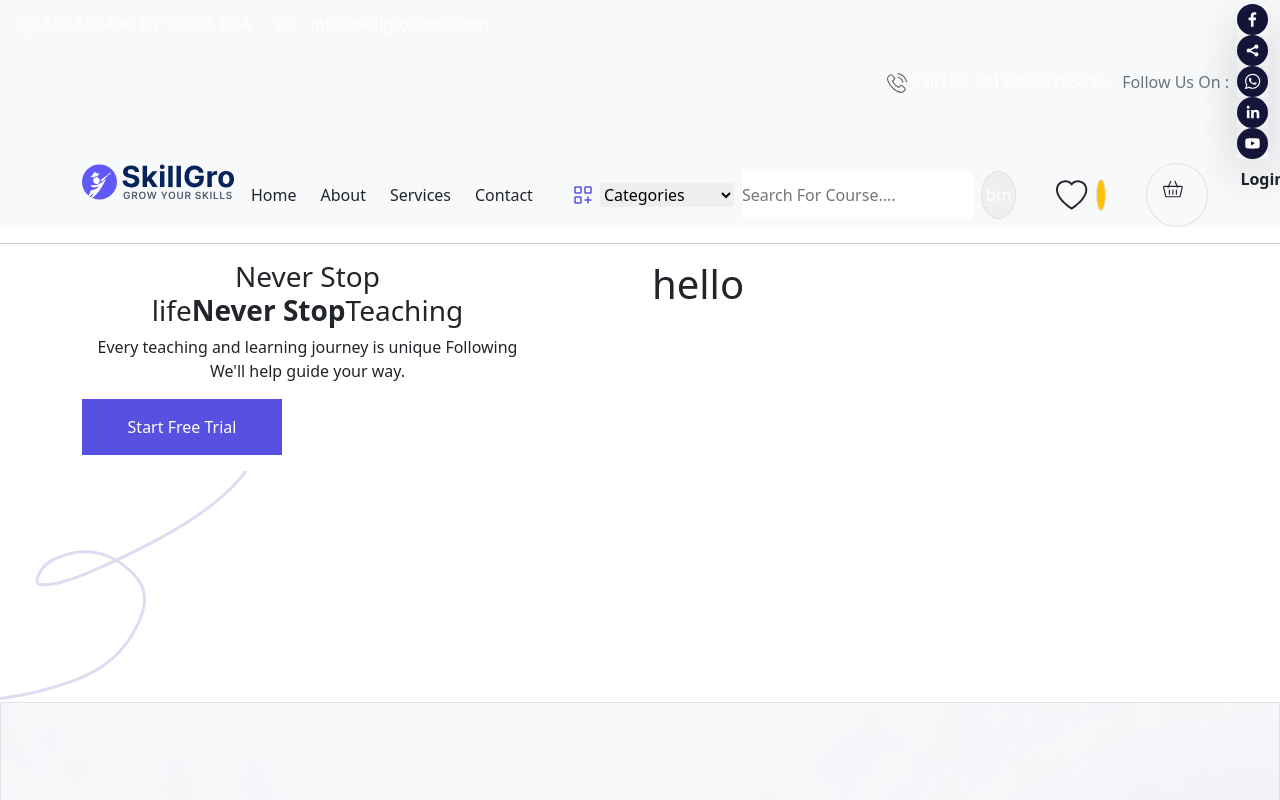
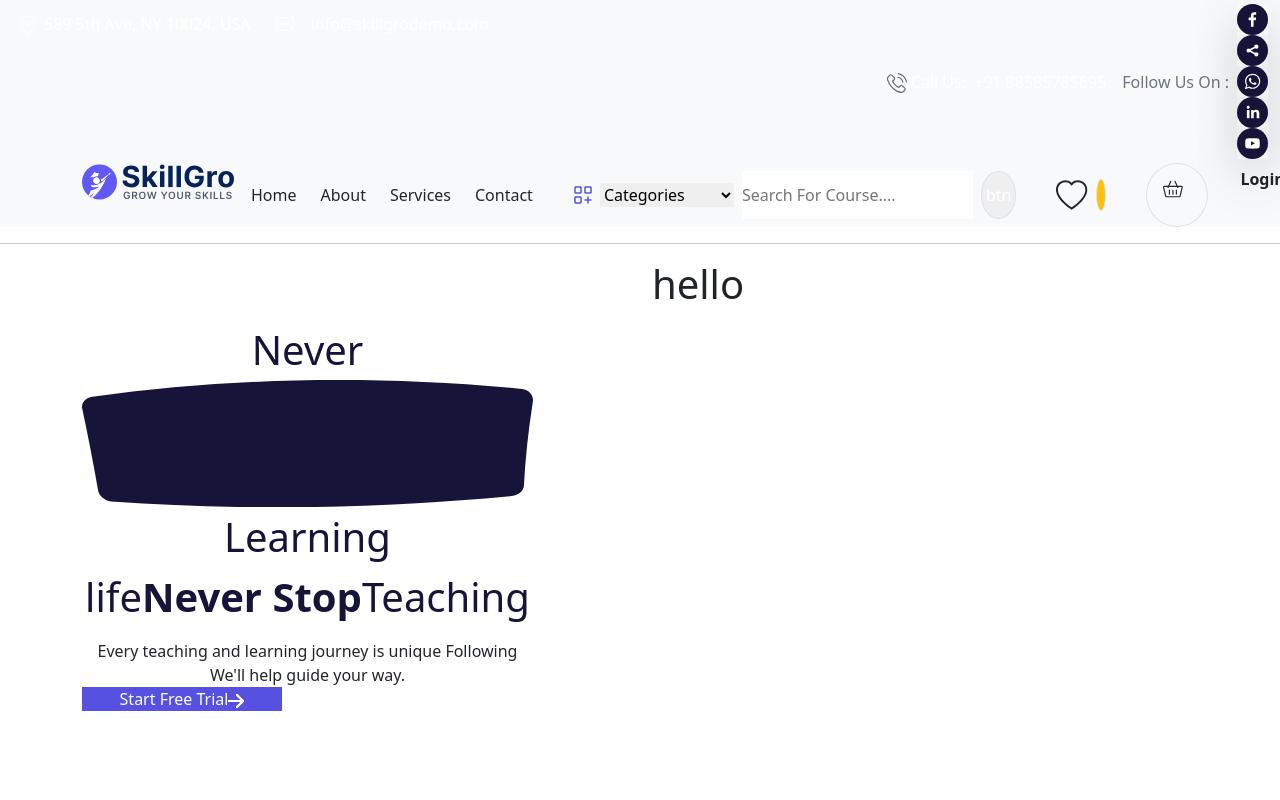
Before and after one commit to Tarun8765/e-learning, a React (Vite) app: page / in a window 1280 px wide. Shown: the top 800 px of the page. Built offline with nearby package versions, Linux system fonts and the light colour scheme.

Commit message:
banner section left part start

```diff
--- a/src/components/BannerSection/BannerSection.css
+++ b/src/components/BannerSection/BannerSection.css
@@ -1,6 +1,10 @@
 .banner_area {
   position: relative;
   background: url("/public/images/banner_bg.png");
+  display: flex;
+  padding: 60px 0 0;
+  position: relative;
+  overflow: hidden;
 }
 
 .banner_area .line-shape {
--- a/src/components/BannerSection/bannerLeft/BannerLeft.jsx
+++ b/src/components/BannerSection/bannerLeft/BannerLeft.jsx
@@ -4,20 +4,61 @@ function bannerleft() {
   return (
     <div className=" banner-left col-xl-5 col-lg-6">
       <div className="banner_content">
-        <h3 className="title tg-svg">
-          Never Stop
+        <h3 className="title tg-svg aos-init aos-animate">
+          Never
+          <span className="position-relative">
+            <span className="svg-icon"></span>
+            <svg
+              x="0px"
+              y="0px"
+              preserveAspectRatio="none"
+              viewBox="0 0 209 59"
+              fill="none"
+              xmlns="http://www.w3.org/2000/svg"
+            >
+              <path
+                d="M4.74438 7.70565C69.7006 -1.18799 136.097 -2.38304 203.934 4.1205C207.178 4.48495 209.422 7.14626 208.933 10.0534C206.793 23.6481 205.415 36.5704 204.801 48.8204C204.756 51.3291 202.246 53.5582 199.213 53.7955C136.093 59.7623 74.1922 60.5985 13.5091 56.3043C10.5653 56.0924 7.84371 53.7277 7.42158 51.0325C5.20725 38.2627 2.76333 25.6511 0.0898448 13.1978C-0.465589 10.5873 1.61173 8.1379 4.73327 7.70565"
+                fill="currentcolor"
+              ></path>
+            </svg>
+            Learning
+          </span>
           <br />
           life
           <strong>Never Stop</strong>
           Teaching
         </h3>
-        <p className="aos-init aos-animate">
+        <p className="aos-init ">
           Every teaching and learning journey is unique Following We'll help
           guide your way.
         </p>
-        <div className="banner_btn-wrap my-3">
-          <a className="py-3 " href="#">
+        <div className="banner_btn-wrap">
+          <a href="#">
             Start Free Trial
+            <svg
+              xmlns="http://www.w3.org/2000/svg"
+              width="16"
+              height="14"
+              viewBox="0 0 16 14"
+              fill="none"
+              data-inject-url="https://html.themegenix.com/skillgro/assets/img/icons/right_arrow.svg"
+              class="injectable"
+            >
+              <path
+                d="M1 7L15 7M15 7L9 1M15 7L9 13"
+                stroke="currentcolor"
+                stroke-width="2"
+                stroke-linecap="round"
+                stroke-linejoin="round"
+              ></path>
+              <path
+                d="M1 7L15 7M15 7L9 1M15 7L9 13"
+                stroke="currentcolor"
+                stroke-width="2"
+                stroke-linecap="round"
+                stroke-linejoin="round"
+              ></path>
+            </svg>
           </a>
         </div>
       </div>
--- a/src/components/BannerSection/bannerLeft/bannerLeft.css
+++ b/src/components/BannerSection/bannerLeft/bannerLeft.css
@@ -16,3 +16,17 @@
 .banner_btn-wrap {
   text-align: center;
 }
+
+.banner_content {
+  margin: 60px 0 100px;
+  position: relative;
+  z-index: 3;
+}
+
+.banner_content .title {
+  margin: 0 0 12px;
+  font-weight: 500;
+  line-height: 1.5;
+  font-size: 40px;
+  color: #161439;
+}
--- a/src/components/BestCourseSection/Course_item/Course_item.jsx
+++ b/src/components/BestCourseSection/Course_item/Course_item.jsx
@@ -3,7 +3,7 @@ import "../Course_item/course_item.css";
 
 function Course_item({ data }) {
   return (
-    <div className="item   card">
+    <div className="item card">
       <div className="inter-container">
         <div>
           <img
@@ -19,10 +19,10 @@ function Course_item({ data }) {
             </a>
             <p className="avg-rating mx-2">⭐ ({data?.rating} Reviews)</p>
           </div>
+
           <h5 className="card-title">
             <a href="#">{data?.title}</a>
           </h5>
-
           <p className="author text-secondary ">
             By
             <a
@@ -34,7 +34,7 @@ function Course_item({ data }) {
           </p>
         </div>
 
-        <div className="card-body d-flex justify-content-between align-items-center">
+        <div className="card-body  d-flex justify-content-between align-items-center">
           <a href="#" className="enroll-btn bg-warning text-dark">
             Enroll Now
           </a>
```
Also changed, not shown: public/images/banner_bg (1).png (added).
